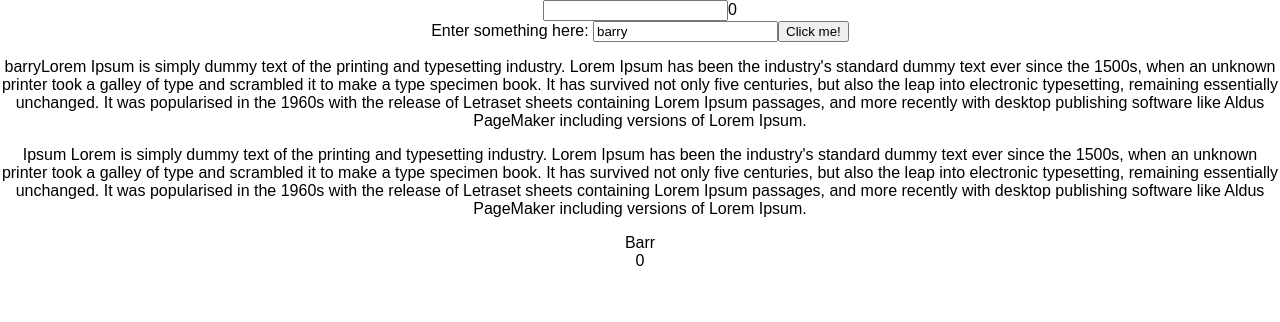
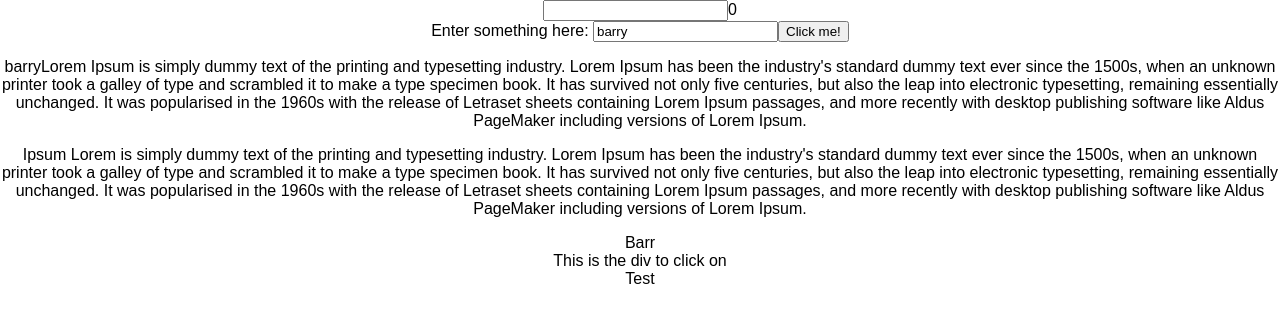
Before and after one commit to powerbarrusa/react-complete-guide-udemy, a React (Create React App) app: page / in a window 1280 px wide. Shown: the top 322 px of the page. Built offline with nearby package versions, Linux system fonts and the light colour scheme.

Commit message:
gonna refactor this. new const object for mapping

```diff
--- a/src/App.js
+++ b/src/App.js
@@ -9,7 +9,8 @@ class App extends Component {
     super()
     this.state = {
       username: "barry",
-      textLength: 0
+      textLength: 0,
+      textAlert: "Test"
     }
   }
 
@@ -33,6 +34,15 @@ class App extends Component {
     })
   }
 
+  lengthAlert = () => {
+    if (this.state.textLength > 5){
+      this.setState({
+        textAlert: "Text too long"
+      })
+    }
+  }
+
+
   render() {
     return (
       <div className="App">
@@ -52,6 +62,8 @@ class App extends Component {
         />
         <ValidationComponent
           textLength={this.state.textLength}
+          textAlert={this.state.textAlert}
+          lengthAlert={this.lengthAlert}
         />
       </div>
     )
--- a/src/Components/UserInput.js
+++ b/src/Components/UserInput.js
@@ -8,7 +8,6 @@ const UserInput = (props) => {
         type="text"
         value={props.curVal}
         onChange={props.consoleNum}
-        onClick={() => console.log(props.username)}
       />
       <button onClick={() => console.log("clicked!")}>Click me!</button>
     </div>
--- a/src/Components/ValidationComponent.js
+++ b/src/Components/ValidationComponent.js
@@ -2,8 +2,11 @@ import React from 'react'
 
 const ValidationComponent = (props) => {
   return (
-    <div>
-      {props.textLength}
+    <div className="container">
+      <div>
+        This is the div to click on
+      </div>
+      {props.textAlert}
     </div>
   )
 }
```
